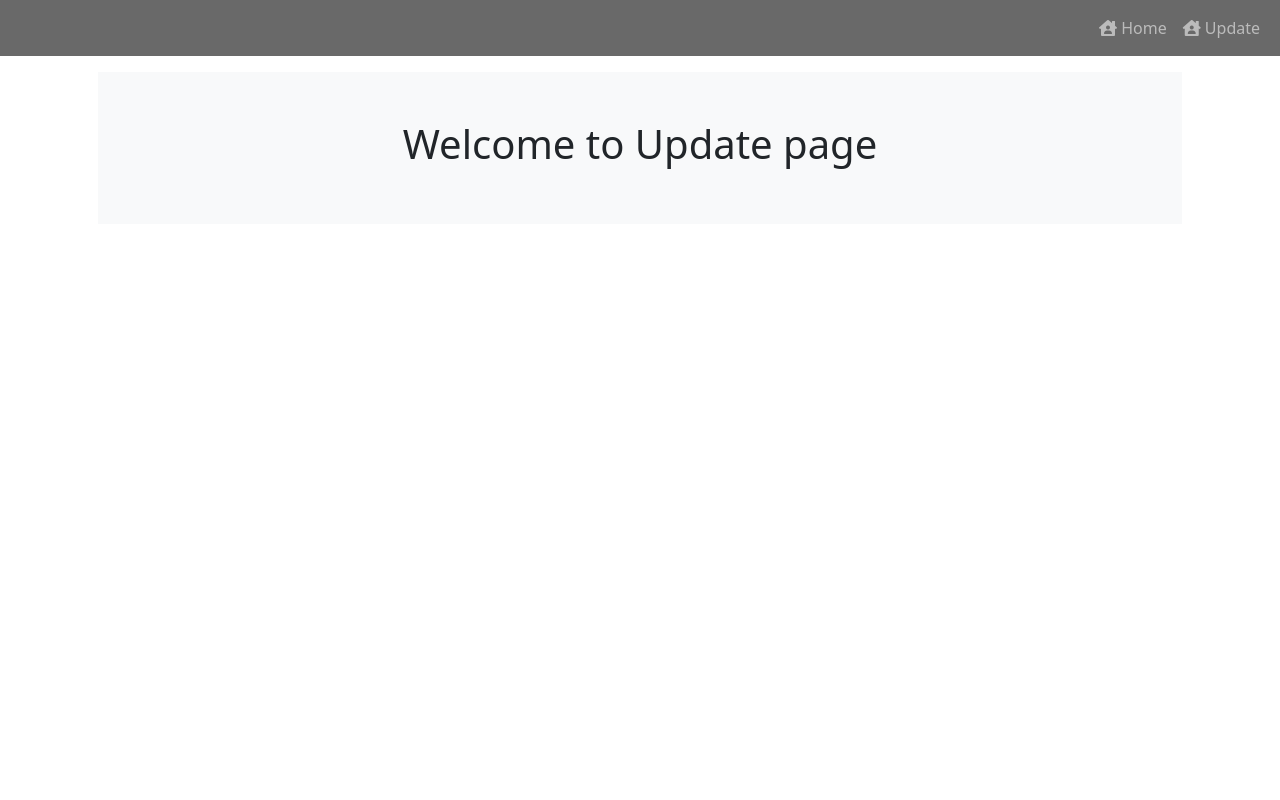
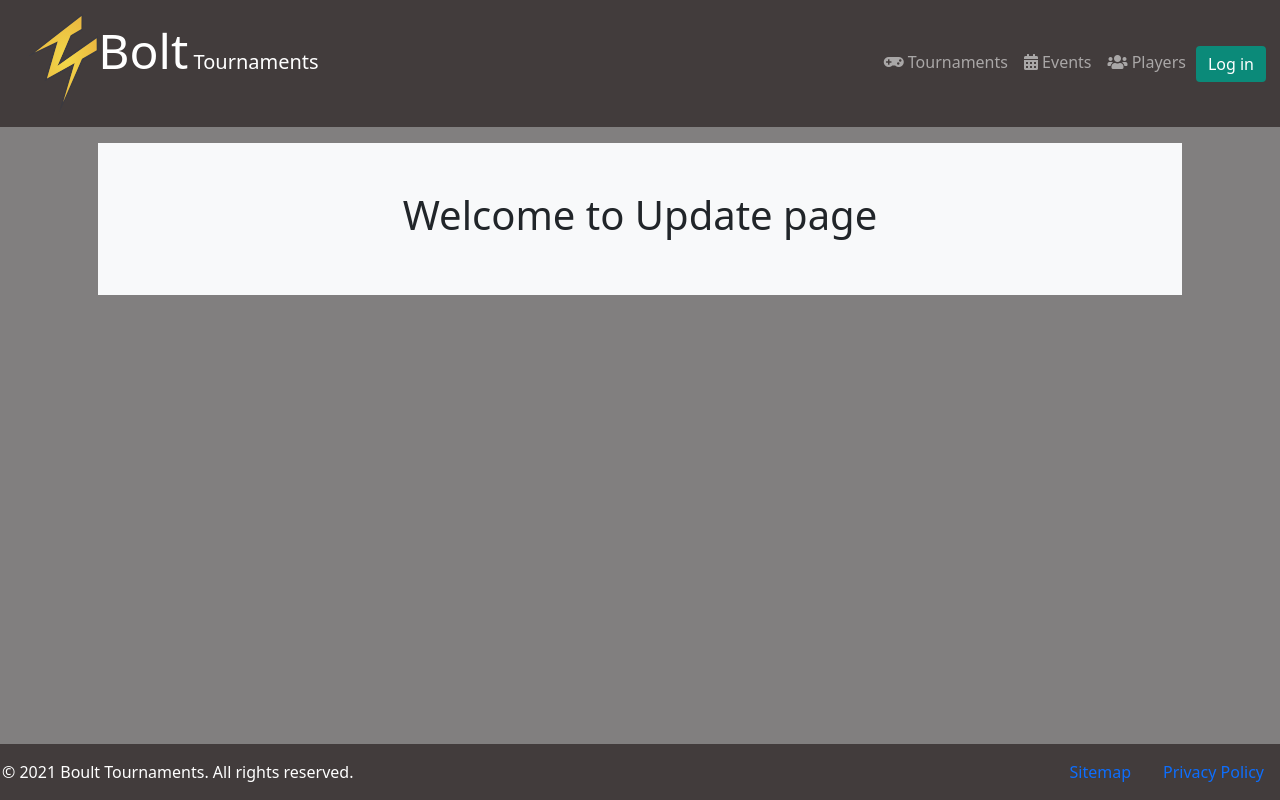
Before and after one commit to imoskgn/bolt-tournament-c, an Angular app: page /update in a window 1280 px wide. Built offline with nearby package versions, Linux system fonts and the light colour scheme.

Commit message:
Top Nav,Footer and some UI Changes

```diff
--- a/src/app/app.component.html
+++ b/src/app/app.component.html
@@ -1,3 +1,5 @@
 <app-header></app-header>
 
 <router-outlet></router-outlet>
+
+<app-footer></app-footer>
--- a/src/app/pages/home/home.component.css
+++ b/src/app/pages/home/home.component.css
@@ -0,0 +1,85 @@
+table {
+    font-family: arial, sans-serif;
+    border-collapse: collapse;
+    width: 50%;
+  }
+
+  th {
+    text-align: left;
+    padding: 8px;
+    font-size: 14px;
+  }
+
+  td {
+    text-align: left;
+    padding: 8px;
+    font-size: 12px;
+  }
+
+  tr:nth-child(even) {
+    background-color: #636262;
+  }
+
+  h1 {
+    text-align: center;
+    padding: 8px;
+  }
+
+  .create-tournament-button {
+    background-color: #dfbe04;
+    border: none;
+    color: white;
+    text-align: center;
+    font-size: 16px;
+    cursor: pointer;
+
+}
+
+.view-tournament-button {
+  background-color: rgb(2, 102, 133);
+  border: none;
+  color: white;
+  padding: 1px 10px;
+  text-align: center;
+  font-size: 12px;
+  cursor: pointer;
+}
+
+.delete-button {
+    background-color: rgb(177, 5, 5);
+    border: none;
+    color: white;
+    padding: 1px 10px;
+    text-align: center;
+    font-size: 12px;
+    cursor: pointer;
+  }
+
+  .modify-button {
+    background-color: rgb(22, 105, 1);
+    color: white;
+    padding: 1px 10px;
+    text-align: center;
+    font-size: 12px;
+    margin-left:10px;
+    cursor: pointer;
+  }
+
+  a:hover, a:active {
+    background-color: rgb(1, 22, 90);
+    color: white;
+  }
+
+  .div-container {
+    height: 170px;
+    position: relative;
+  }
+
+  .div-center {
+    margin: 0;
+    position: absolute;
+    top: 50%;
+    left: 50%;
+    -ms-transform: translate(-50%, -50%);
+    transform: translate(-50%, -50%);
+  }
--- a/src/app/pages/home/home.component.html
+++ b/src/app/pages/home/home.component.html
@@ -1,17 +1,26 @@
+<div class="justify-content-center div-container">
     <h1>Tournaments</h1>
+    <button type="submit" class="create-tournament-button btn div-center">+ Create New Tournament</button>
+</div>
+
 <div class="d-flex justify-content-center">
-</div>
-<table class="table" id='tab'>
+    <table class="table table-dark" id='tab'>
         <thead>
             <tr>
                 <th scope="col">Name</th>
                 <th scope="col">Status</th>
+                <th scope="col">Update</th>
             </tr>
         </thead>
         <tbody>
             <tr *ngFor="let e of tournaments;">
-        <td>{{ e.name }}</td>
+                <td><a class="view-tournament-button btn" href="/">{{ e.name }}</a></td>
                 <td>{{ e.status }}</td>
+                <td>
+                    <a class="delete-button btn" href="/"><i class="fas fa-trash-alt"></i> Delete</a>
+                    <a class="modify-button btn" href="/"><i class="fas fa-edit"></i> Modify</a>
+                </td>
             </tr>
         </tbody>
     </table>
+</div>
--- a/src/app/partials/footer/footer.component.css
+++ b/src/app/partials/footer/footer.component.css
@@ -0,0 +1,13 @@
+.copyright-text {
+    color: white;
+    text-align: center;
+    text-decoration: none;
+    display: inline-block;
+    font-size: 16px;
+    margin: 4px 2px;
+}
+
+ul li{
+    float: left;
+    display: inline-block;
+}
--- a/src/app/partials/footer/footer.component.html
+++ b/src/app/partials/footer/footer.component.html
@@ -1 +1,18 @@
-<p>footer works!</p>
+<!-- Footer -->
+<nav class="navbar fixed-bottom navbar-light" style="background-color: rgb(66, 60, 60);">
+    <div>
+        <p class="copyright-text">&copy; 2021 Boult Tournaments. All rights reserved.</p>
+    </div>
+    <div>
+        <ul>
+            <li>
+                <a class="nav-link" href="/">
+                    Sitemap</a>
+            </li>
+            <li>
+                <a class="nav-link" href="/">
+                    Privacy Policy</a>
+            </li>
+        </ul>
+    </div>
+</nav>
--- a/src/app/partials/header/header.component.css
+++ b/src/app/partials/header/header.component.css
@@ -0,0 +1,11 @@
+.login-button {
+    background-color: #0b8a79;
+    border: none;
+    color: white;
+    text-align: center;
+    text-decoration: none;
+    display: inline-block;
+    font-size: 16px;
+    margin: 4px 2px;
+    cursor: pointer;
+}
--- a/src/app/partials/header/header.component.html
+++ b/src/app/partials/header/header.component.html
@@ -1,7 +1,13 @@
 <!-- Main Navigation Bar -->
-<nav class="navbar navbar-expand-lg navbar-dark br-primary" style="background-color: rgb(105,105,105);">
+<nav class="navbar navbar-expand-lg navbar-dark br-primary" style="background-color: rgb(66, 60, 60);">
     <div class="container-fluid">
         <a class="navbar-brand" href="#"></a>
+
+        <a class="navbar-brand" href="/" >
+            <img src="/assets/images/logo.svg" alt="" width="25%" height="25%">
+            <b class="display-5">Bolt</b><span class=""> Tournaments</span>
+          </a>
+
         <button class="navbar-toggler" type="button" data-bs-toggle="collapse" data-bs-target="#navbarSupportedContent"
             aria-controls="navbarSupportedContent" aria-expanded="false" aria-label="Toggle navigation">
             <span class="navbar-toggler-icon"></span>
@@ -9,12 +15,19 @@
         <div class="collapse navbar-collapse" id="navbarSupportedContent">
             <ul class="navbar-nav ms-auto mb-2 mb-lg-0">
                 <li class="nav-item">
-                    <a class="nav-link" aria-current="page" href="/home"><i class="fas fa-house-user"></i>
-                        Home</a>
+                    <a class="nav-link" aria-current="page" href="/home"><i class="fas fa-gamepad"></i>
+                        Tournaments</a>
                 </li>
                 <li class="nav-item">
-                    <a class="nav-link" aria-current="page" href="/update"><i class="fas fa-house-user"></i>
-                        Update</a>
+                    <a class="nav-link" aria-current="page" href="/update"><i class="fas fa-calendar-alt"></i>
+                        Events</a>
+                </li>
+                <li class="nav-item">
+                    <a class="nav-link" aria-current="page" href="/update"><i class="fas fa-users"></i>
+                        Players</a>
+                </li>
+                <li class="nav-item">
+                    <button type="submit" class="login-button btn">Log in</button><br>
                 </li>
             </ul>
         </div>
--- a/src/index.html
+++ b/src/index.html
@@ -2,12 +2,13 @@
 <html lang="en">
   <head>
     <meta charset="utf-8">
-  <title>Portfolio</title>
+    <title>Bolt Tournaments</title>
     <base href="/">
     <meta name="viewport" content="width=device-width, initial-scale=1">
-  <link rel="icon" type="image/x-icon" href="favicon.ico">
+    <link rel="icon" type="image/x-icon" href="/assets/images/logo.svg">
   </head>
-<body>
+
+  <body style="background-color: rgb(129, 127, 127);">
     <app-root></app-root>
   </body>
 </html>
```
Also changed, not shown: src/assets/images/logo.svg (added). Lines whose indentation alone changed are shown as unchanged.
